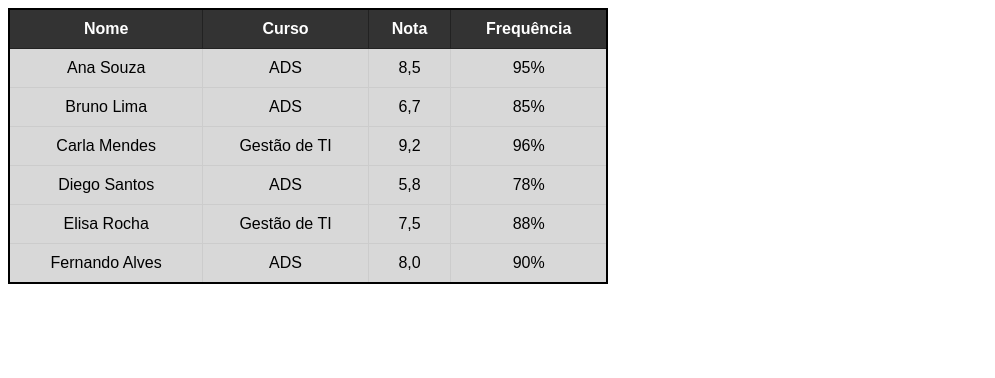
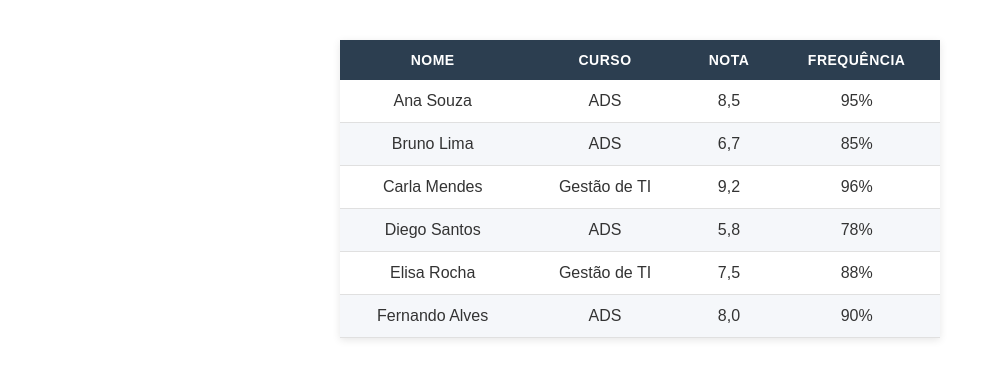
Before and after one commit to oDaniK/Tabela-Bootstrap, a plain HTML site: page index.html in a window 1280 px wide. Shown: the whole page, without its empty margins (0-995 px from the left). Drawn offline with Linux system fonts and the light colour scheme.

Commit message:
Update style.css
Updated table styles for improved aesthetics and usability.

```diff
--- a/style.css
+++ b/style.css
@@ -1,20 +1,31 @@
 table {
-    border: 2px solid #000000;
     width: 600px;
+    margin: 40px auto;
     border-collapse: collapse;
     font-family: Arial, sans-serif;
     text-align: center;
+    box-shadow: 0 2px 8px rgba(0, 0, 0, 0.1);
 }
 
 th {
-    background-color: #333;
+    background-color: #2c3e50;
     color: white;
-    padding: 10px;
-    border: 1px solid #222;
+    padding: 12px;
+    text-transform: uppercase;
+    font-size: 14px;
+    letter-spacing: 0.5px;
 }
 
 td {
-    padding: 10px;
-    border: 1px solid #ccc;
-    background-color: #ccccccc0;
+    padding: 12px;
+    border-bottom: 1px solid #e0e0e0;
+    color: #333;
 }
+
+tbody tr:nth-child(even) {
+    background-color: #f5f7fa;
+}
+
+tbody tr:hover {
+    background-color: #eaf1fb;
+}
```
